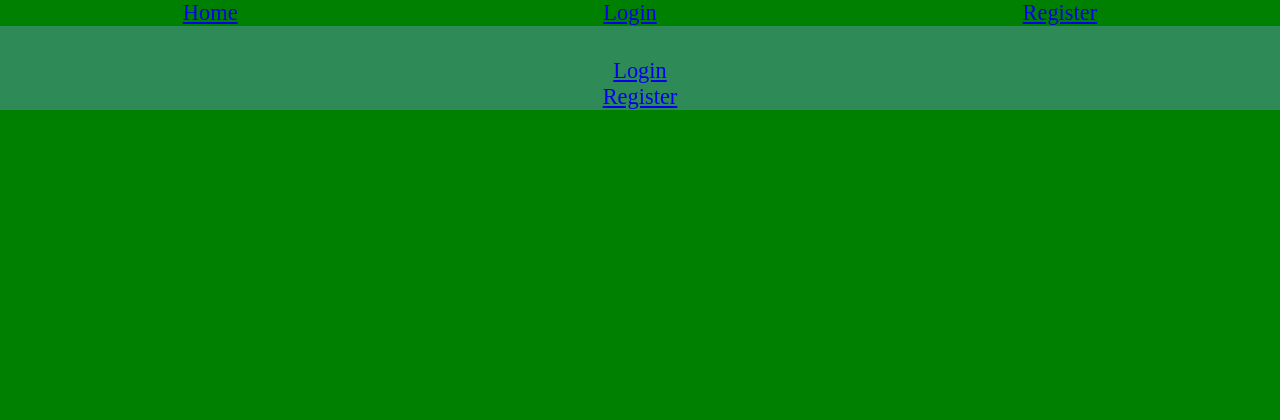
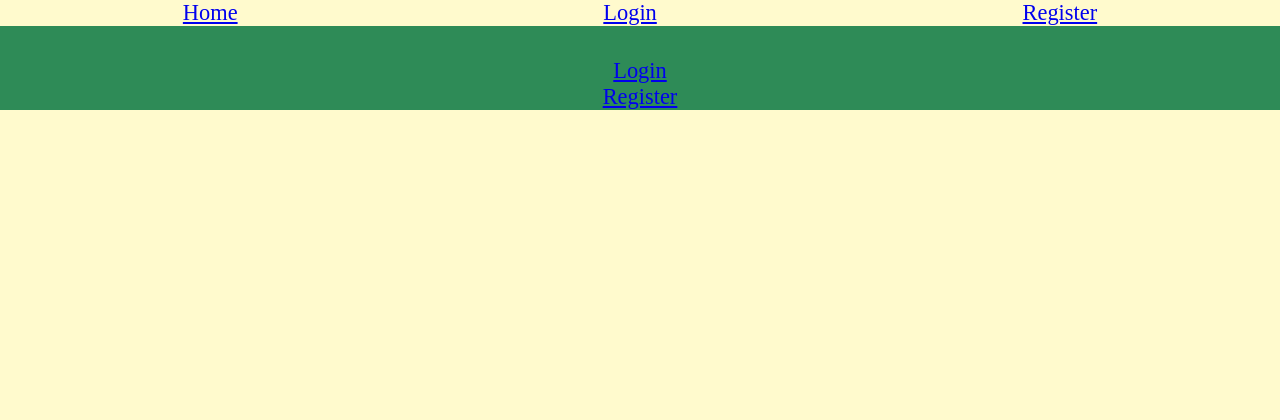
Before and after one commit to debboutr/bandoncaddy, a Django app: page /collect/ in a window 1280 px wide. Shown: the top 420 px of the page. Run offline with Django 5.2, Linux system fonts and the light colour scheme.

Commit message:
change background for test

```diff
--- a/core/static/css/styles.css
+++ b/core/static/css/styles.css
@@ -5,7 +5,7 @@
 body {
   margin: 0;
   padding: 0;
-  background: green;
+  background: lemonchiffon;
   font-size: 1.4em;
 }
 
```
